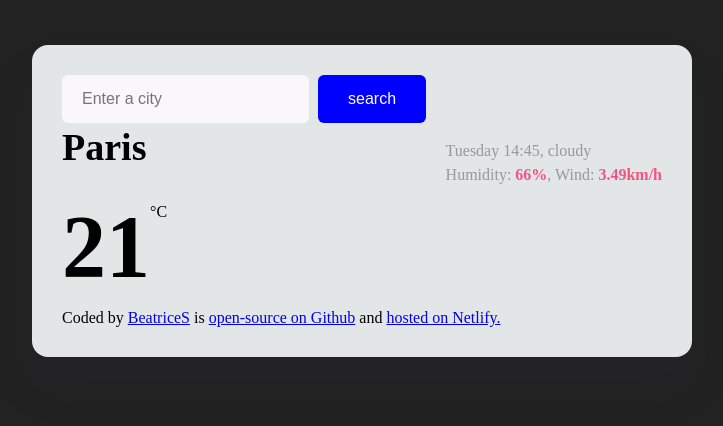
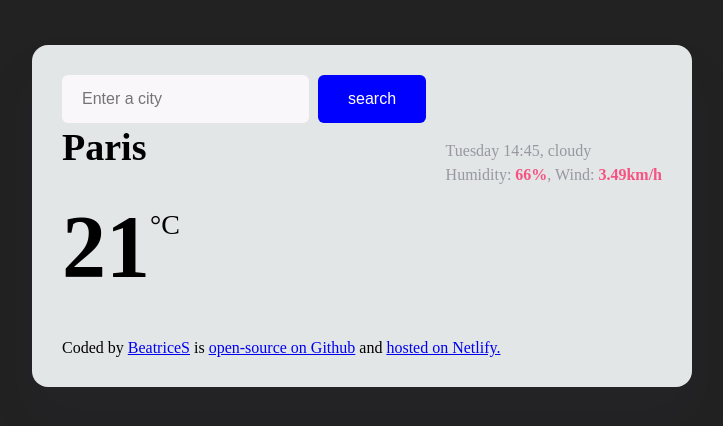
Before and after one commit to Bea-manu/weather-app-week8, a plain HTML site: page index.html in a window 1280 px wide. Shown: the whole page, without its empty margins (278-1001 px from the left). Drawn offline with nearby package versions, Linux system fonts and the light colour scheme; no server answers.

Commit message:
updated html

```diff
--- a/index.html
+++ b/index.html
@@ -37,7 +37,10 @@
           <div class="weather-app-temperature-container">
             <div id="icon"></div>
             <div class="weather-app-temperature" id="temperature">21</div>
-            <div class="weatehr-app-unit">°C</div>
+            <div class="weather-app-unit">°C</div>
+        </div>
+        <div class="weather-forecast" id="forecast">
+
         </div>
       </main>
       <br/>
```
